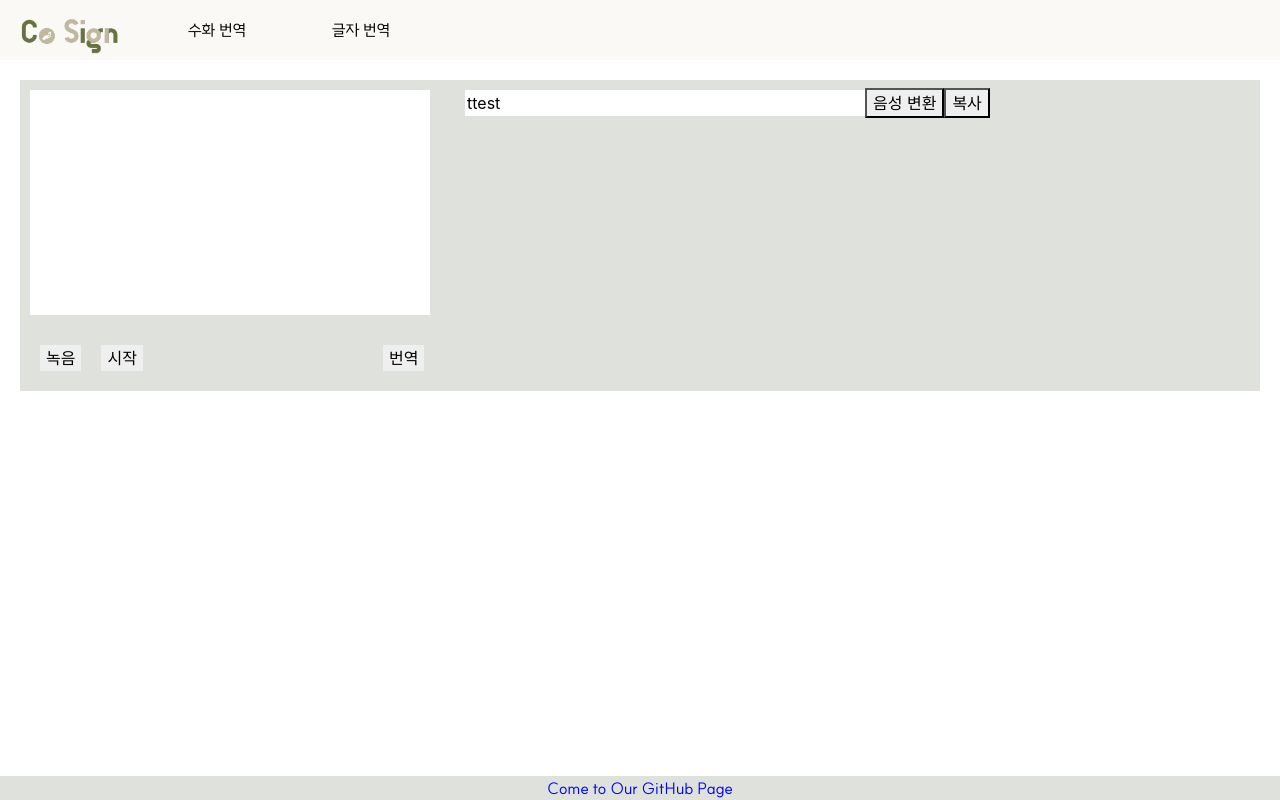
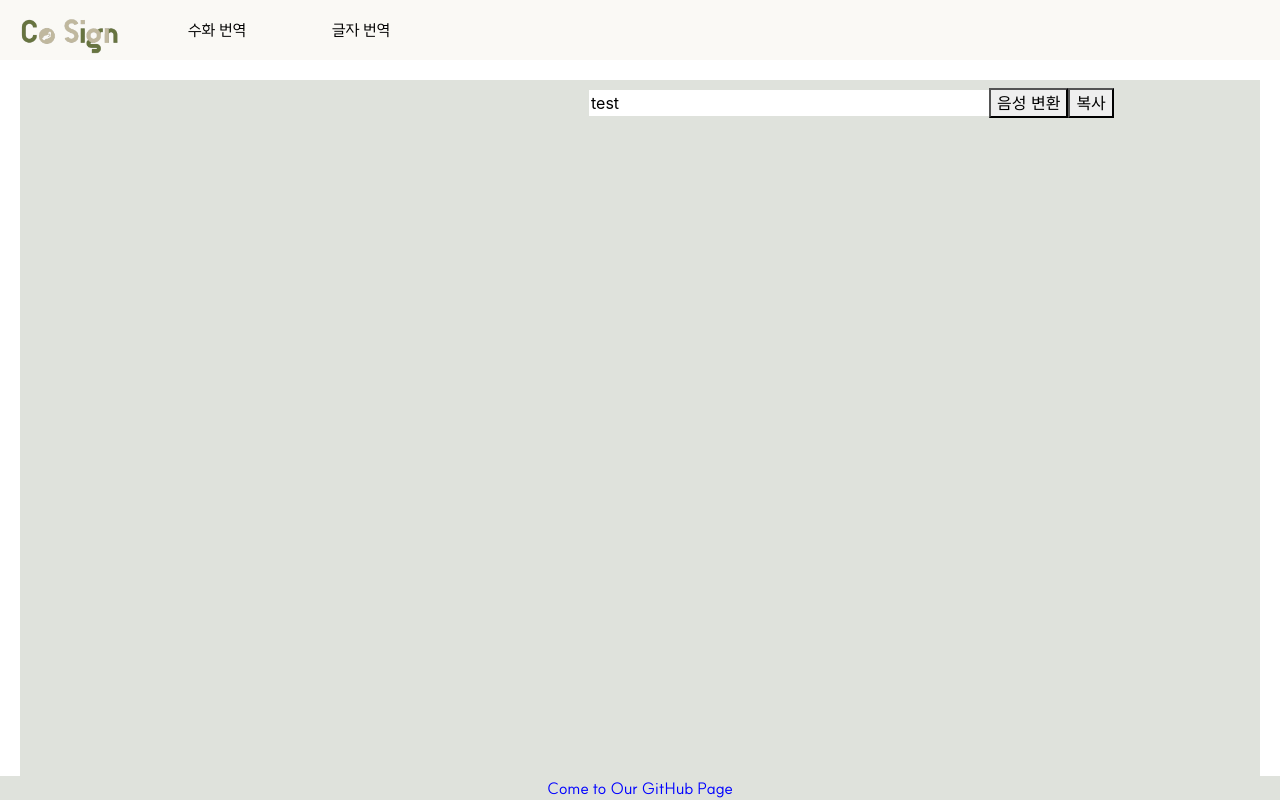
Before and after one commit to five-potatoes/front-end, a React (Create React App) app: page / in a window 1280 px wide. Shown: the top 800 px of the page. Built offline with nearby package versions, Linux system fonts and the light colour scheme; no server answers.

Commit message:
Update: add webcam1

```diff
--- a/package.json
+++ b/package.json
@@ -15,12 +15,11 @@
     "react-dom": "^18.2.0",
     "react-player": "^2.12.0",
     "react-router-dom": "^6.14.2",
-    "react-scripts": "5.0.1",
+    "react-scripts": "^5.0.1",
     "react-webcam": "^7.1.1",
     "web-vitals": "^2.1.4"
   },
   "scripts": {
-    "start": "HTTPS=true react-scripts start",
     "build": "react-scripts build",
     "test": "react-scripts test",
     "eject": "react-scripts eject"
--- a/src/component/Home/SignToText.js
+++ b/src/component/Home/SignToText.js
@@ -6,10 +6,17 @@ import Header from "./Header";
 import Translator from '../function/Translator'
 import TextToSpeak from "../function/TextToSpeak";
 import CopyToClipboard from "react-copy-to-clipboard";
+import Webcam from "../function/Webcam";
 //https://stickode.tistory.com/663
 
 const SignToText = () => {
-    const [text, setText] = useState("ttest");
+    /* const [showInitialBody, setShowInitialBody] = useState(true);
+
+    const handleToggleBody = () => {
+    setShowInitialBody(!showInitialBody);
+    }; */
+
+    const [text, setText] = useState("test");
 
     useEffect(() => {
         window.speechSynthesis.getVoices();
@@ -29,7 +36,7 @@ const SignToText = () => {
             <body>
                 <div className={styles.body}>
                     <div>
-                        <div className={styles.video}></div>
+                    <Webcam className={styles.Webcam} mode={"sign"} />
                         <div>
                             <button className={styles.recordBtn}>녹음</button>
                             <button className={styles.playBtn}>시작</button>
@@ -44,6 +51,10 @@ const SignToText = () => {
                 </div>
             </body>
             <Footer />
+            {/* {showInitialBody ? <Body1 /> : <Body2 />}*/}
+            {/* <button onClick={handleToggleBody}>
+            {showInitialBody ? 'Show Body 2' : 'Show Body 1'}
+            </button> */}
         </>
     )
 }
--- a/src/component/video/Webcam.js
+++ b/src/component/function/Webcam.js
@@ -1,7 +1,7 @@
 import Webcam from "react-webcam";
 import React from "react";
 import ReactPlayer from "react-player";
-import style from "./Webcam.module.css";
+import style from "../styles/Webcam.module.css"
 
 const WebcamComponent = ({ mode, src }) => {
   const webcamRef = React.useRef(null);
```
Also changed, not shown: src/component/Home.js (deleted, +0 -27 lines), src/component/main/Main.js (deleted, +0 -20 lines), src/component/styles/Webcam.module.css (renamed from src/component/video/Webcam.module.css), 1 other file (tests, documents, lock files or other folders).
